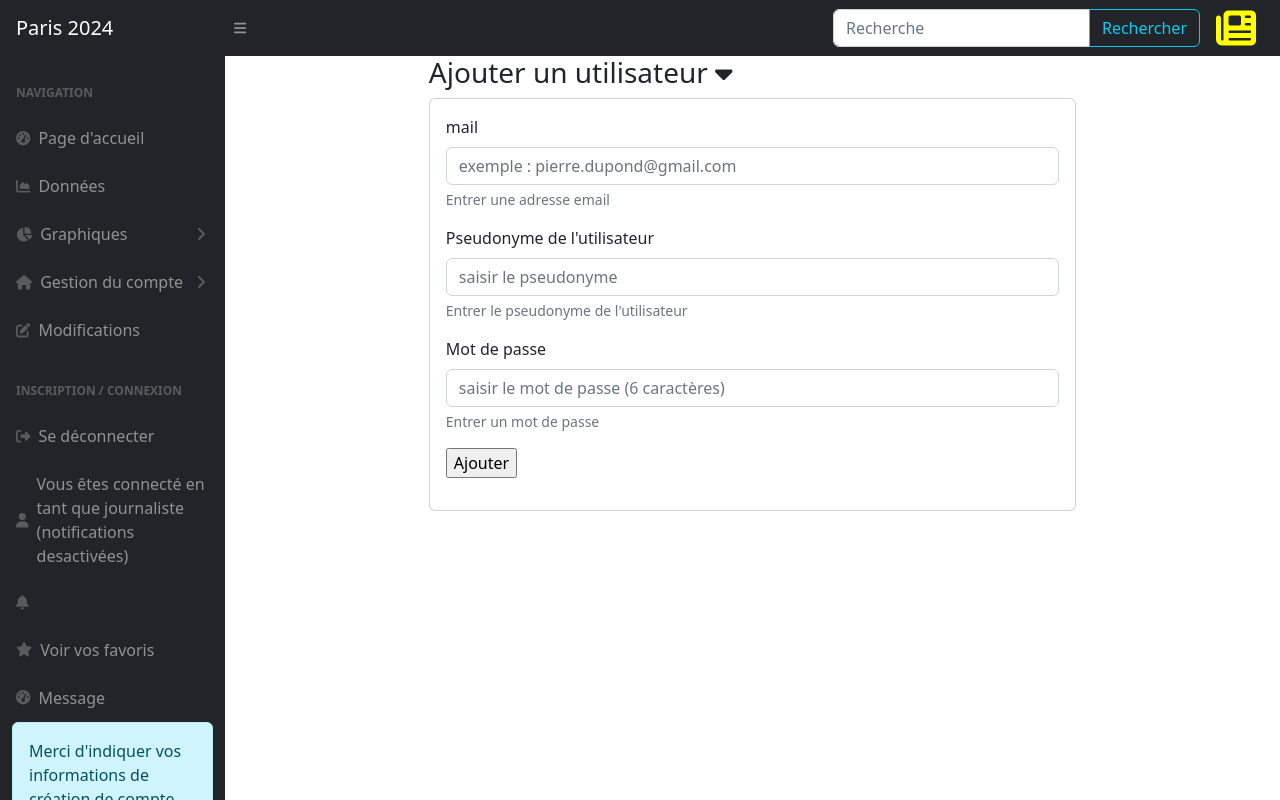
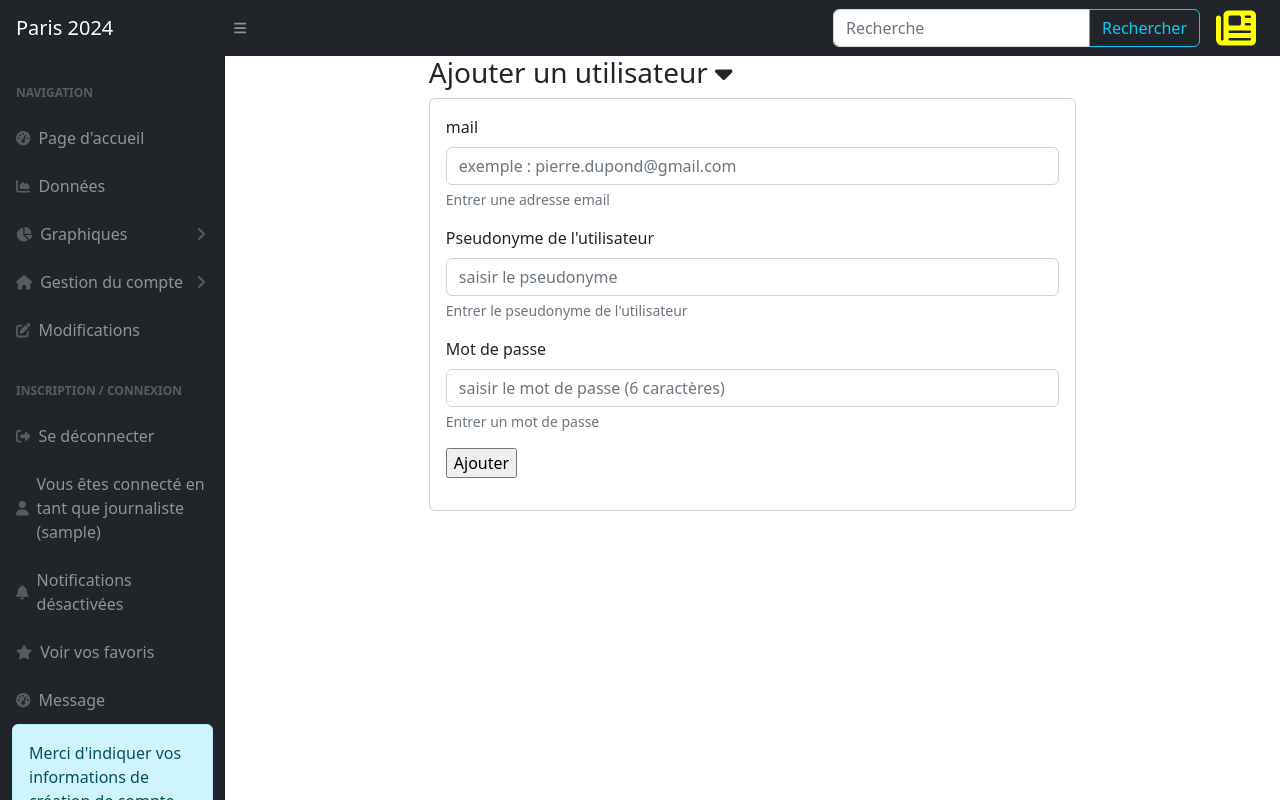
Before and after one commit to NatachaGrim/M2_Projet-JO, a Flask app: page /insertion/utilisateur in a window 1280 px wide. Run offline with Flask 3, Linux system fonts and the light colour scheme; the visitor is signed in with stand-in values (Sample User, id 1); some libraries are stand-ins or nearby versions.

Commit message:
corrections sur le conteneur, ajout des notifications

```diff
--- a/Appli/BASE_app/app/templates/partials/conteneur.html
+++ b/Appli/BASE_app/app/templates/partials/conteneur.html
@@ -9,7 +9,7 @@
     <meta name="viewport" content="width=device-width, initial-scale=1, shrink-to-fit=no" />
     <meta name="description" content="" />
     <meta name="author" content="" />
-    <title>Dashboard - SB Admin</title>
+    <title>Projet JO</title>
     <link href="https://cdn.jsdelivr.net/npm/simple-datatables@7.1.2/dist/style.min.css" rel="stylesheet" />
     <link href="/statics/css/styles_3.css" rel="stylesheet" />
     <script src="https://use.fontawesome.com/releases/v6.3.0/js/all.js" crossorigin="anonymous"></script>
@@ -112,38 +112,38 @@
 
                         {% if current_user.is_authenticated %}
                         {% if current_user.administrateur %}
-
+                            <!-- Administrateur : Déconnexion & Statut -->
                             <a class="nav-link" href="{{ url_for('deconnexion') }}">
                                 <div class="sb-nav-link-icon"><i class="fas fa-sign-out-alt"></i></div>
                                 Se déconnecter
                             </a>
                             <a class="nav-link">
                                 <div class="sb-nav-link-icon"><i class="fas fa-user-shield"></i></div>
-                            Vous êtes connecté en tant qu'administrateur   {% if current_user.notifications %} (notifications activées) {%else%} (notifications desactivées) {%endif%}
+                                Vous êtes connecté en tant qu'administrateur ({{current_user.mail}})
                             </a>
                         {% else %}
+                            <!-- Journaliste : Déconnexion & Statut -->
                             <a class="nav-link" href="{{ url_for('deconnexion') }}">
                                 <div class="sb-nav-link-icon"><i class="fas fa-sign-out-alt"></i></div>
                                 Se déconnecter
                             </a>
-
                             <a class="nav-link">
                                 <div class="sb-nav-link-icon"><i class="fas fa-user"></i></div>
-                            Vous êtes connecté en tant que journaliste {% if current_user.notifications %} (notifications activées) {%else%} (notifications desactivées)  {%endif%}
+                                Vous êtes connecté en tant que journaliste ({{current_user.mail}})
                             </a>
-
-
+                        {% endif %}
+                        <!-- Notification Status -->
                         <a class="nav-link">
                             <div class="sb-nav-link-icon"><i class="fas fa-bell"></i></div>
-
-
-
-                        {% endif %}
+                            {% if current_user.notifications %} Notifications activées {% else %} Notifications désactivées {% endif %}
+                        </a>
+                        <!-- Favoris -->
                         <a class="nav-link" href="{{ url_for('favoris') }}">
                             <div class="sb-nav-link-icon"><i class="fas fa-star"></i></div>
                             Voir vos favoris
                         </a>
                     {% else %}
+                        <!-- Connexion & Inscription pour les utilisateurs non connectés -->
                         <a class="nav-link" href="{{ url_for('connexion') }}">
                             <div class="sb-nav-link-icon"><i class="fas fa-sign-in-alt"></i></div>
                             Se connecter
@@ -153,6 +153,7 @@
                             Créer un compte
                         </a>
                     {% endif %}
+
 
                             <a class="nav-link" href="{{url_for('envoyer_courriel')}}">
                                 <div class="sb-nav-link-icon"><i class="fas fa-tachometer-alt"></i></div>
```
Also changed, not shown: Appli/BASE_app/app/templates/pages/erreurs/403.html (renamed from Appli/BASE_app/app/templates/pages/erreurs.html/403.html), Appli/BASE_app/app/templates/pages/erreurs/404.html (renamed from Appli/BASE_app/app/templates/pages/erreurs.html/404.html), Appli/BASE_app/app/templates/pages/erreurs/500.html (renamed from Appli/BASE_app/app/templates/pages/erreurs.html/500.html). Lines whose indentation alone changed are shown as unchanged.
